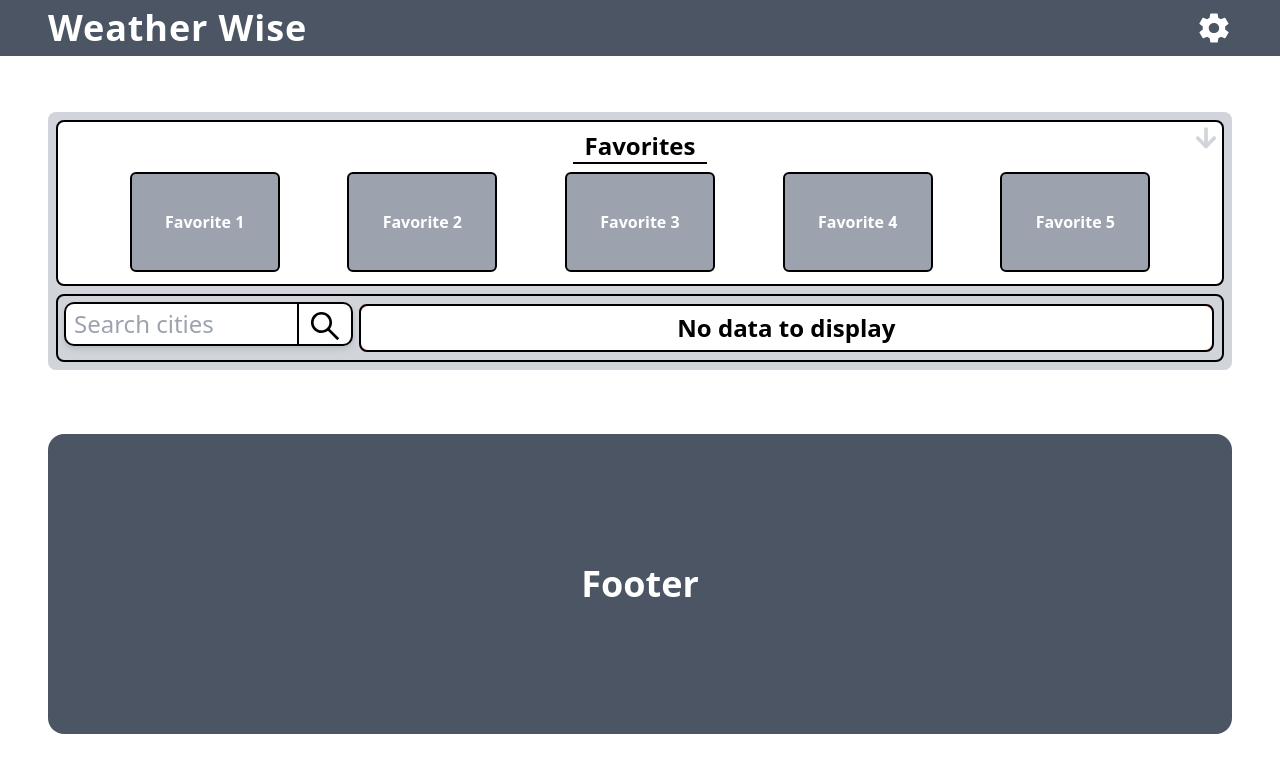
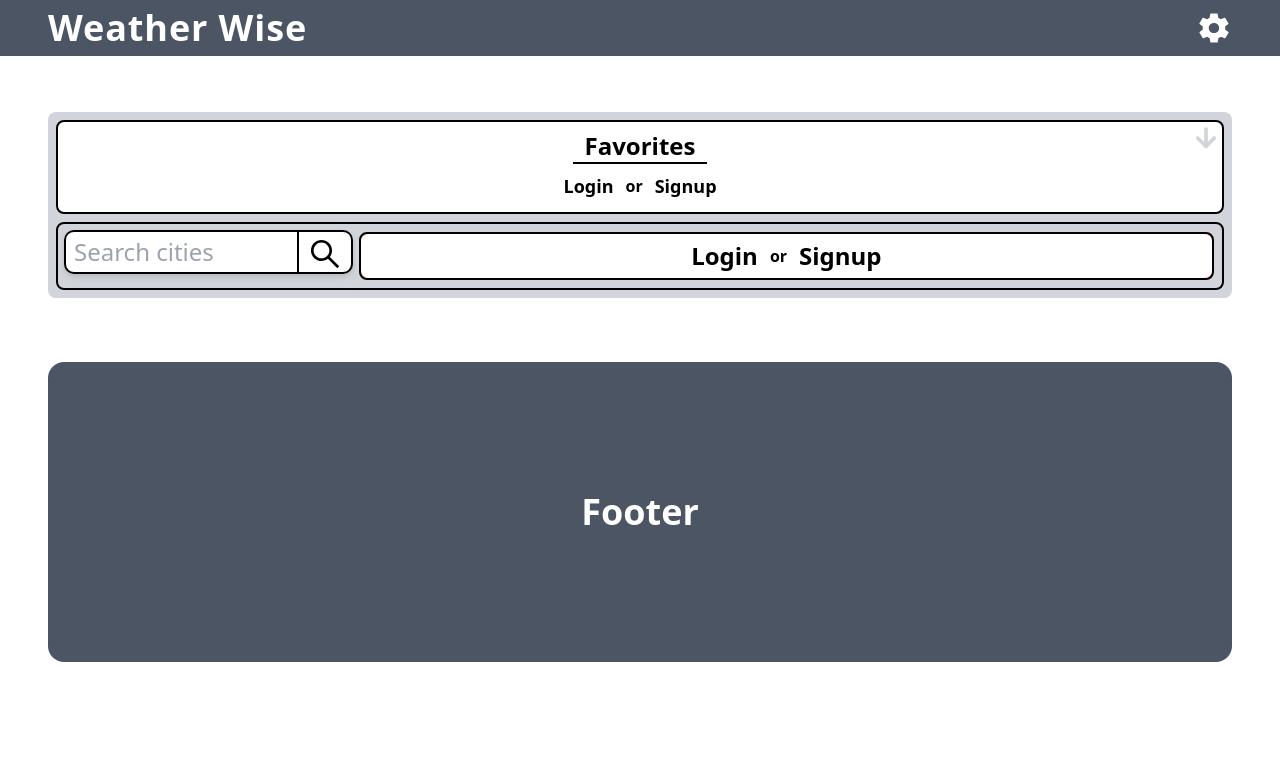
Before and after one commit to csutrick/Weather-Wise, a React (Create React App) app in the folder client/: page / in a window 1280 px wide. Shown: the top 772 px of the page. Built offline with nearby package versions, Linux system fonts and the light colour scheme.

Commit message:
Added links to login pages based on token status

```diff
--- a/client/src/components/Favorites/index.js
+++ b/client/src/components/Favorites/index.js
@@ -1,4 +1,7 @@
 import React, { useState } from "react";
+import { Link } from 'react-router-dom';
+
+import Auth from '../../utils/auth'
 
 import { FaArrowDown } from "react-icons/fa";
 
@@ -15,11 +18,27 @@ const Favorites = () => {
                 <></>
             ) : (
                 <div className='w-[100%] flex flex-row flex-wrap justify-evenly mt-1'>
-                    <div className='w-[150px] h-[100px] bg-gray-400 text-white font-bold rounded-md flex items-center justify-center border-2 border-black m-1'>Favorite 1</div>
-                    <div className='w-[150px] h-[100px] bg-gray-400 text-white font-bold rounded-md flex items-center justify-center border-2 border-black m-1'>Favorite 2</div>
-                    <div className='w-[150px] h-[100px] bg-gray-400 text-white font-bold rounded-md flex items-center justify-center border-2 border-black m-1'>Favorite 3</div>
-                    <div className='w-[150px] h-[100px] bg-gray-400 text-white font-bold rounded-md flex items-center justify-center border-2 border-black m-1'>Favorite 4</div>
-                    <div className='w-[150px] h-[100px] bg-gray-400 text-white font-bold rounded-md flex items-center justify-center border-2 border-black m-1'>Favorite 5</div>
+                    {Auth.loggedIn() ? (
+                        <div>
+                            <div className='w-[150px] h-[100px] bg-gray-400 text-white font-bold rounded-md flex items-center justify-center border-2 border-black m-1'>Favorite 1</div>
+                            <div className='w-[150px] h-[100px] bg-gray-400 text-white font-bold rounded-md flex items-center justify-center border-2 border-black m-1'>Favorite 2</div>
+                            <div className='w-[150px] h-[100px] bg-gray-400 text-white font-bold rounded-md flex items-center justify-center border-2 border-black m-1'>Favorite 3</div>
+                            <div className='w-[150px] h-[100px] bg-gray-400 text-white font-bold rounded-md flex items-center justify-center border-2 border-black m-1'>Favorite 4</div>
+                            <div className='w-[150px] h-[100px] bg-gray-400 text-white font-bold rounded-md flex items-center justify-center border-2 border-black m-1'>Favorite 5</div>
+                        </div>
+                    ) : (
+                        <span className='flex flex-row justify-center items-center'>
+                            <Link className='text-black font-bold text-lg py-1 px-3 transition-all duration-100 ease-in-out
+                            hover:scale-105 hover:text-gray-300 active:scale-110' to="/login">
+                                Login
+                            </Link>
+                            <p className='text-black font-bold text-base'>or</p>
+                            <Link className='text-black font-bold text-lg py-1 px-3 transition-all duration-100 ease-in-out
+                            hover:scale-105 hover:text-gray-300 active:scale-110' to="/signup">
+                                Signup
+                            </Link>
+                        </span>
+                    )}
                 </div>
             )}
         </section>
--- a/client/src/components/Navbar/index.js
+++ b/client/src/components/Navbar/index.js
@@ -1,5 +1,6 @@
 import React, { useState, useEffect } from 'react';
 import { Link } from 'react-router-dom';
+
 import Auth from '../../utils/auth';
 
 import { IoMdSettings } from 'react-icons/io'
--- a/client/src/components/SearchResults/index.js
+++ b/client/src/components/SearchResults/index.js
@@ -1,4 +1,7 @@
 import React from 'react';
+import { Link } from 'react-router-dom';
+
+import Auth from '../../utils/auth'
 
 import FavoriteButton from '../FavoriteButton'
 
@@ -48,7 +51,21 @@ const SearchResults = ({ weatherData }) => {
         </div>
       ) : (
         <div className='bg-white w-[100%] h-[100%] flex justify-center items-center rounded-lg'>
-          <h2 className='text-black font-bold text-2xl'>No data to display</h2>
+          {Auth.loggedIn() ? (
+            <h2 className='text-black font-bold text-2xl'>No data to display</h2>
+          ) : (
+            <span className='flex flex-row justify-center items-center'>
+              <Link className='text-black font-bold text-2xl py-1 px-3 transition-all duration-100 ease-in-out
+              hover:scale-105 hover:text-gray-300 active:scale-110' to="/login">
+                  Login
+              </Link>
+              <p className='text-black font-bold text-base'>or</p>
+              <Link className='text-black font-bold text-2xl py-1 px-3 transition-all duration-100 ease-in-out
+              hover:scale-105 hover:text-gray-300 active:scale-110' to="/signup">
+                  Signup
+              </Link>
+            </span>
+          )}
         </div>
       )}
     </section>
```
Also changed, not shown: client/src/pages/Home.js (added).
